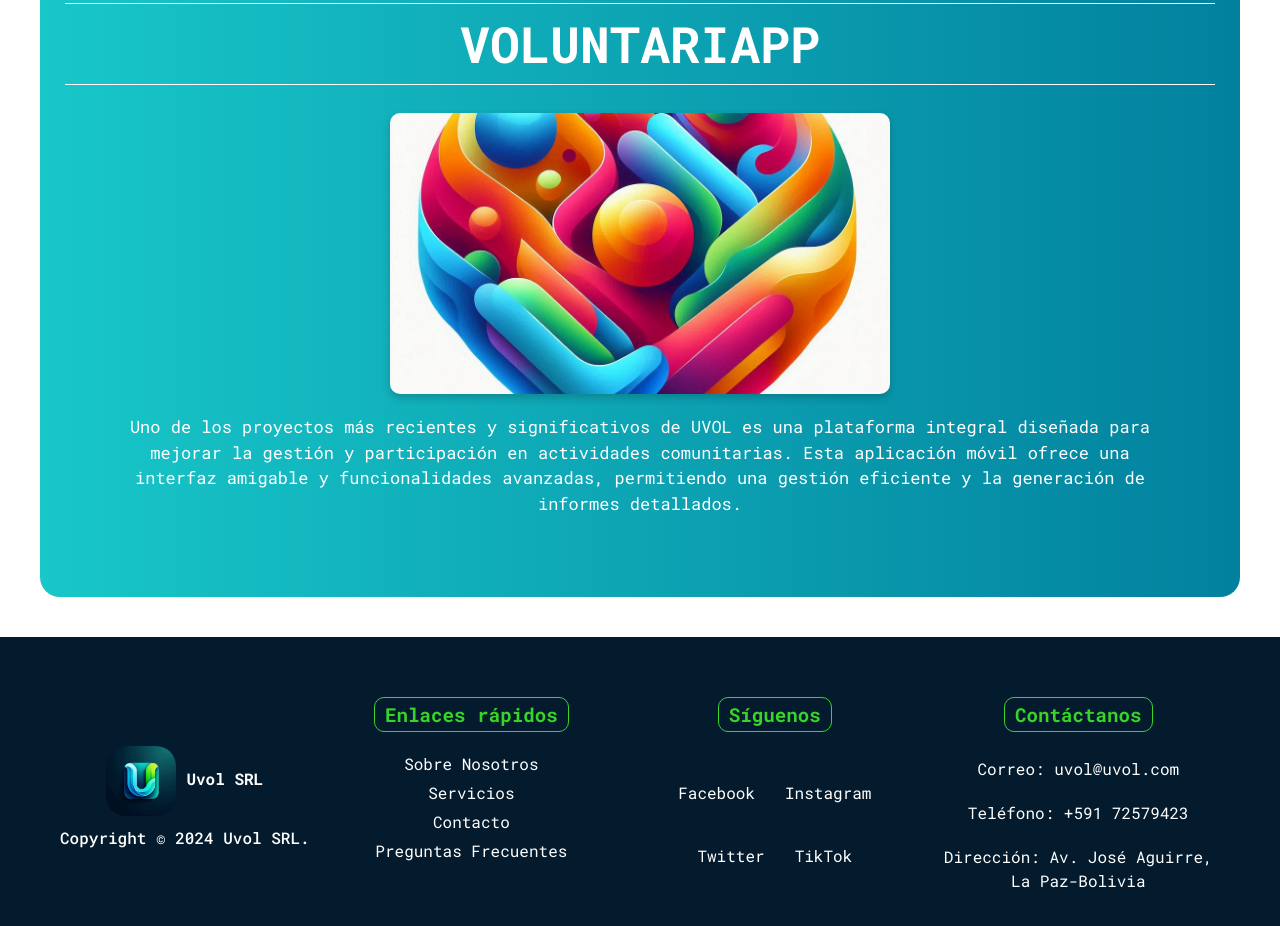
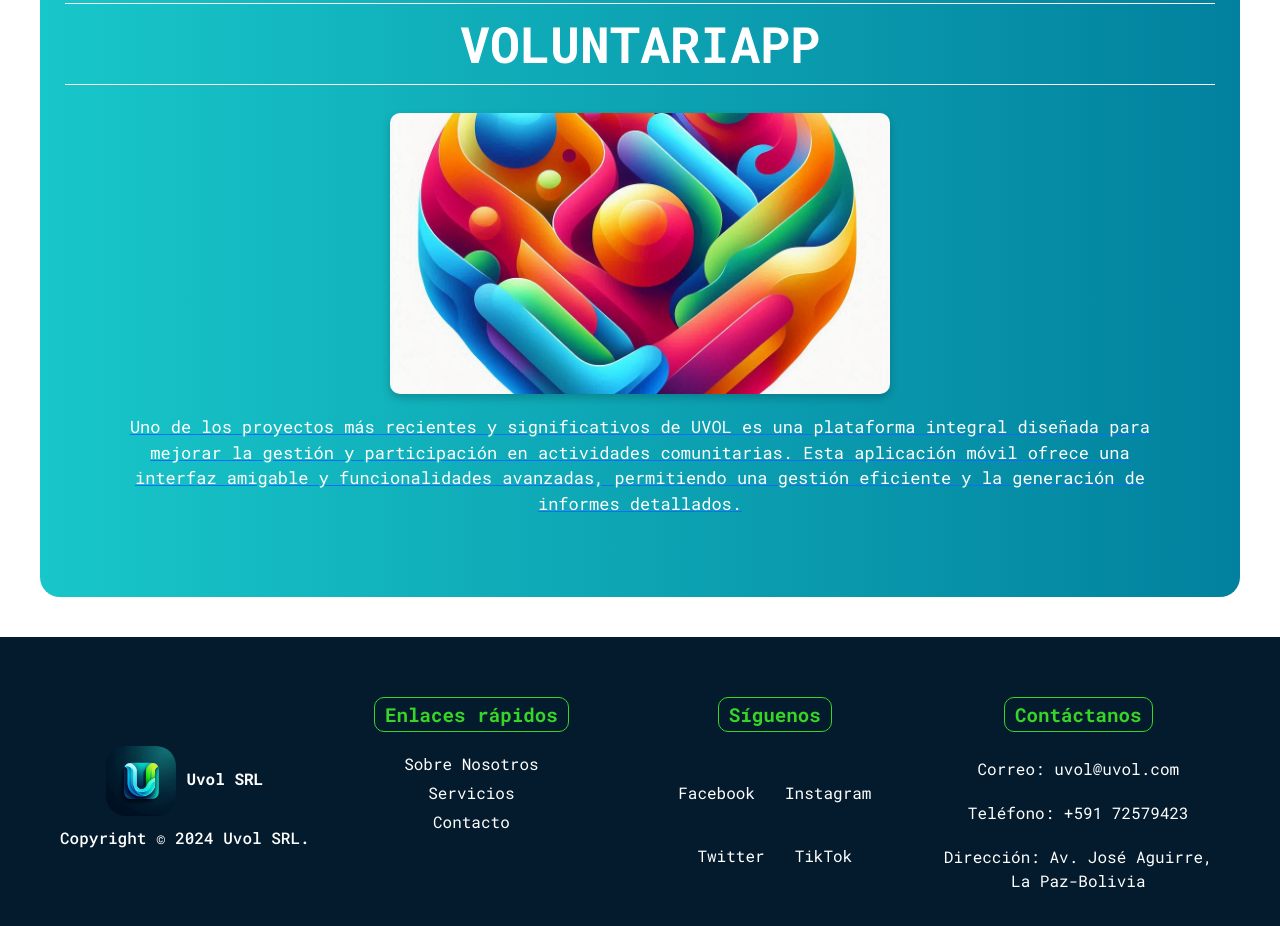
Before and after one commit to LeeGC02/Uvol-landing, a React (Vite) app: page /aboutus in a window 1280 px wide. Shown: the part 1990-2916 px from the top of the page. Built offline with nearby package versions, Linux system fonts and the light colour scheme; some icons are missing.

Commit message:
enlace a producto

```diff
--- a/src/assets/components/Footer.jsx
+++ b/src/assets/components/Footer.jsx
@@ -21,7 +21,6 @@
             <li><a href="/aboutus">Sobre Nosotros</a></li>
             <li><a href="/services">Servicios</a></li>
             <li><a href="#contact">Contacto</a></li>
-            <li><a href="#faq">Preguntas Frecuentes</a></li>
           </ul>
         </div>
 
--- a/src/assets/views/AboutPage.jsx
+++ b/src/assets/views/AboutPage.jsx
@@ -68,11 +68,14 @@
       <div className="featured-project">
         <h2>VOLUNTARIAPP</h2>
         <div className="project-content">
-          <img src="/VoluntariApp.jpeg" alt="Proyecto Destacado" />
-          <div className="project-text">
-            <p>Uno de los proyectos más recientes y significativos de UVOL es una plataforma integral diseñada para mejorar la gestión y participación en actividades comunitarias. Esta aplicación móvil ofrece una interfaz amigable y funcionalidades avanzadas, permitiendo una gestión eficiente y la generación de informes detallados.</p>
-          </div>
-        </div>
+  <a href="http://localhost:5173/" className="project-link">
+    <img src="/VoluntariApp.jpeg" alt="Proyecto Destacado" />
+    <div className="project-text">
+      <p>Uno de los proyectos más recientes y significativos de UVOL es una plataforma integral diseñada para mejorar la gestión y participación en actividades comunitarias. Esta aplicación móvil ofrece una interfaz amigable y funcionalidades avanzadas, permitiendo una gestión eficiente y la generación de informes detallados.</p>
+    </div>
+  </a>
+</div>
+
       </div>
 
     </div>
```
